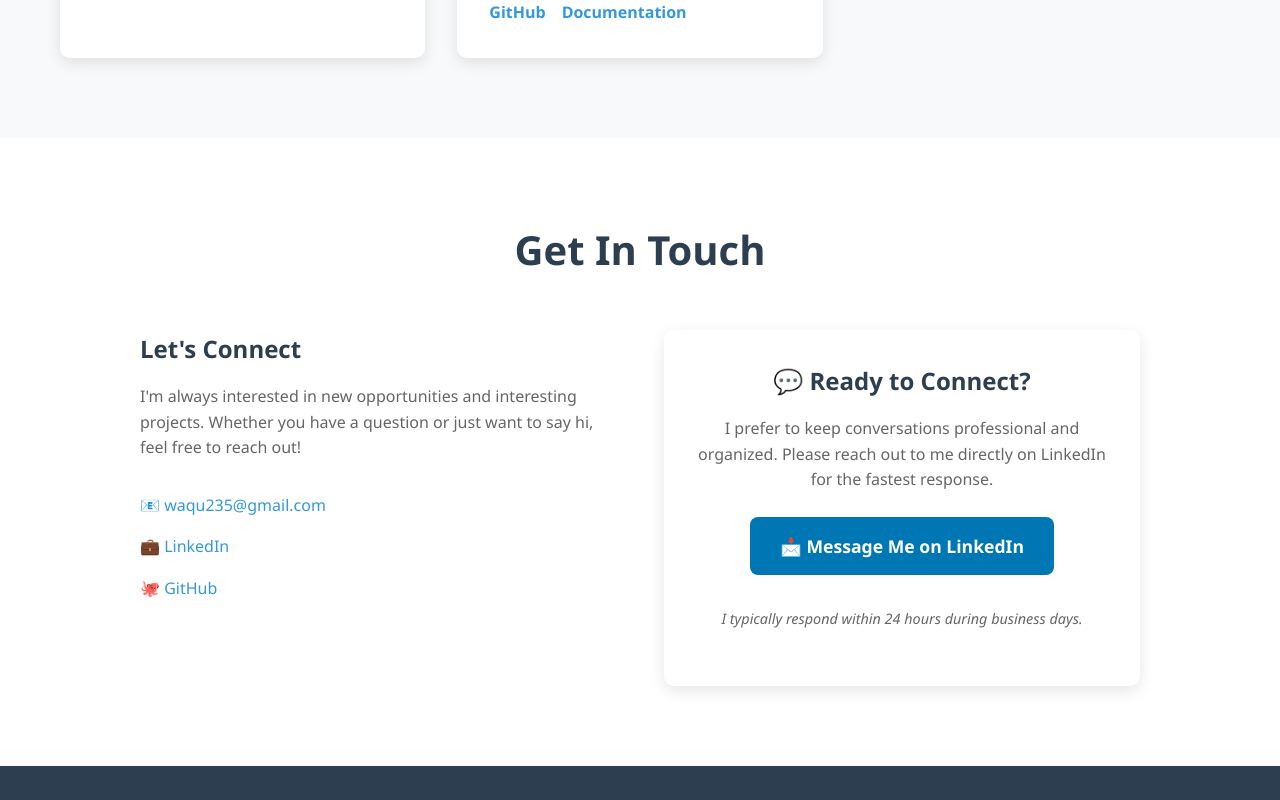
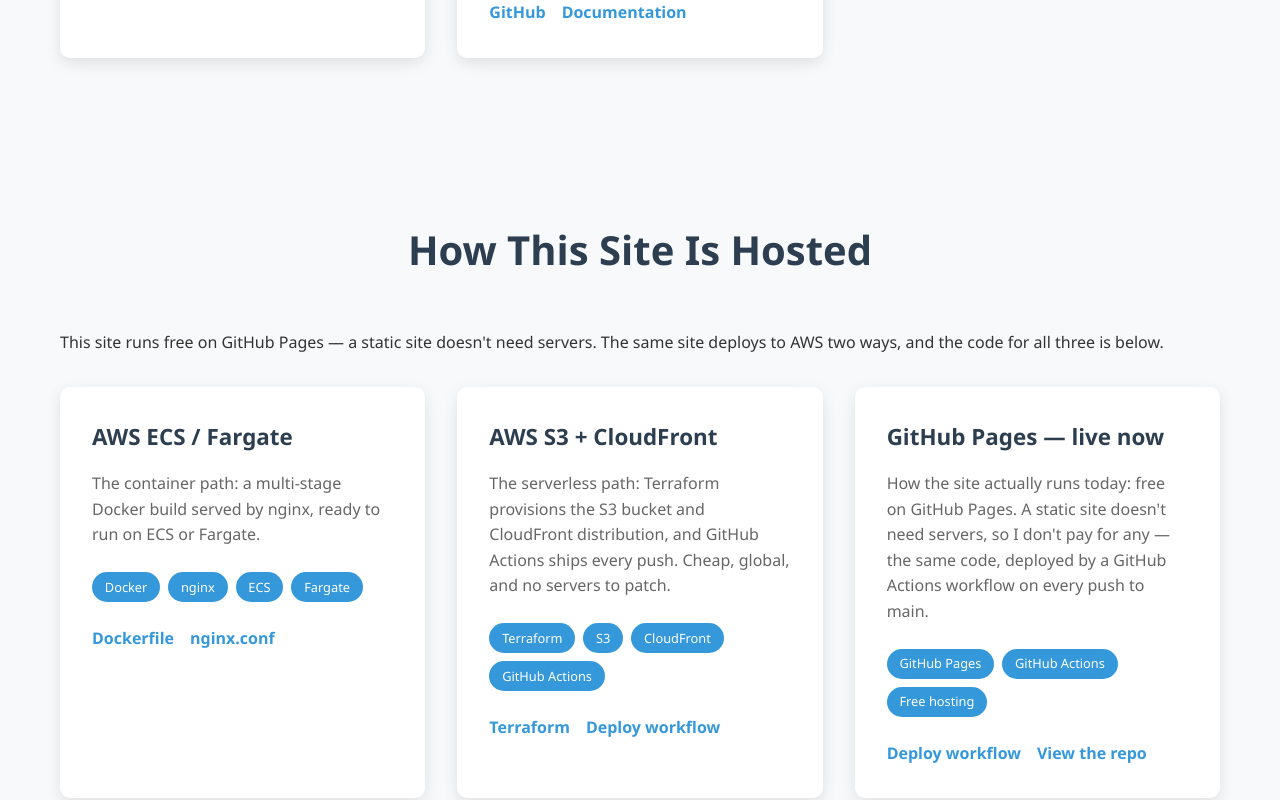
Before and after one commit to umairk8devops/my-portfolio, a React (Create React App) app: page / in a window 1280 px wide. Shown: the part 5800-6600 px from the top of the page. Built offline with nearby package versions, Linux system fonts and the light colour scheme.

Commit message:
Wire Hosting section into the page

```diff
--- a/src/App.js
+++ b/src/App.js
@@ -7,6 +7,7 @@ import Certifications from './components/Certifications';
 import About from './components/About';
 import Skills from './components/Skills';
 import Projects from './components/Projects';
+import Hosting from './components/Hosting';
 import Contact from './components/Contact';
 import Footer from './components/Footer';
 
@@ -20,6 +21,7 @@ function App() {
       <About />
       <Skills />
       <Projects />
+      <Hosting />
       <Contact />
       <Footer />
     </div>
```
